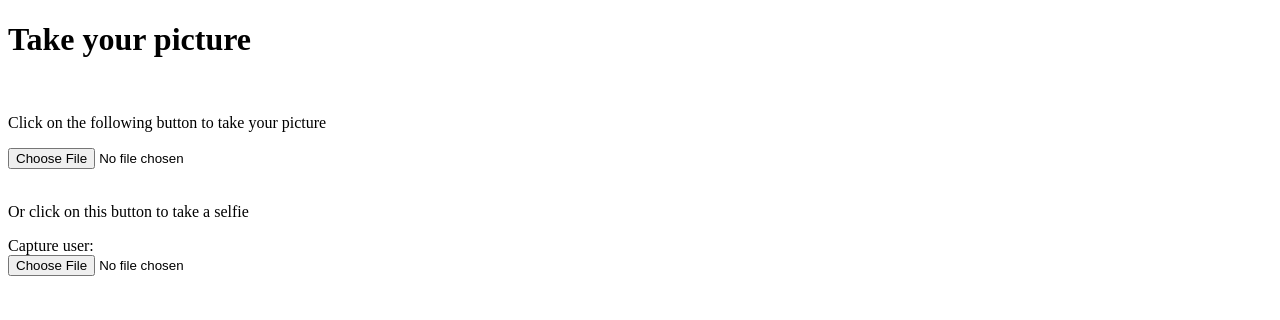
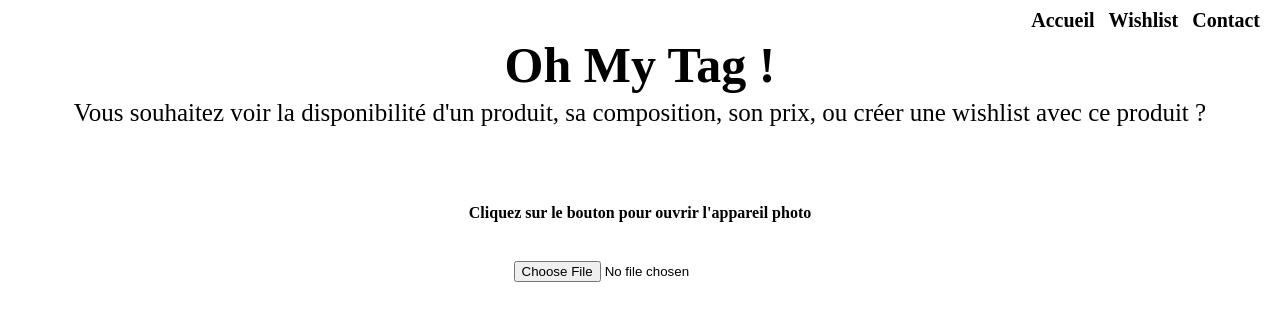
Before and after one commit to BastienU/MyDigitalProject, a plain HTML site: page index.html in a window 1280 px wide. Drawn offline with Linux system fonts and the light colour scheme.

Commit message:
Update CSS

```diff
--- a/css/style.css
+++ b/css/style.css
@@ -0,0 +1,100 @@
+/* Beginning reset CSS */
+html, body, div, span, applet, object, iframe,
+h1, h2, h3, h4, h5, h6, p, blockquote, pre,
+a, abbr, acronym, address, big, cite, code,
+del, dfn, em, img, ins, kbd, q, s, samp,
+small, strike, strong, sub, sup, tt, var,
+b, u, i, center,
+dl, dt, dd, ol, ul, li,
+fieldset, form, label, legend,
+table, caption, tbody, tfoot, thead, tr, th, td,
+article, aside, canvas, details, embed,
+figure, figcaption, footer, header, hgroup,
+menu, nav, output, ruby, section, summary,
+time, mark, audio, video {
+	margin: 0;
+	padding: 0;
+	border: 0;
+	font-size: 100%;
+	font: inherit;
+	vertical-align: baseline;
+}
+
+article, aside, details, figcaption, figure,
+footer, header, hgroup, menu, nav, section {
+	display: block;
+}
+
+body {
+	line-height: 1;
+}
+
+ol, ul {
+	list-style: none;
+}
+
+blockquote, q {
+	quotes: none;
+}
+
+blockquote:before, blockquote:after,
+q:before, q:after {
+	content: '';
+	content: none;
+}
+
+table {
+	border-collapse: collapse;
+	border-spacing: 0;
+}
+/* End reset CSS */
+
+nav {
+    text-align: right;
+    justify-content: center;
+    margin-top: 10px;
+    margin-right: 10px;
+}
+
+nav li {
+    display: inline;
+    text-align: right;
+    margin-right: 10px;
+    font-size: 20px;
+    font-weight: bold;
+}
+
+nav li a {
+    text-decoration: none;
+    color: black;
+}
+
+nav li a:hover {
+    text-decoration: underline;
+    color: #144e83;
+}
+
+h1 {
+    text-align: center;
+    font-size: 50px;
+    font-weight: bold;
+    margin-top: 10px;
+}
+
+h2 {
+    text-align: center;
+    font-size: 25px;
+    margin-top: 10px;
+}
+
+.photo p {
+    margin-top: 10vh;
+    text-align: center;
+    font-weight: bold;
+}
+
+.photo input {
+    display: block;
+    margin: 0 auto;
+    margin-top: 5vh;
+}
--- a/index.html
+++ b/index.html
@@ -4,30 +4,49 @@
     <meta charset="UTF-8">
     <meta name="viewport" content="width=device-width, initial-scale=1.0">
     <title>Oh my tag !</title>
+    <link rel="stylesheet" href="./css/style.css">
 </head>
 <body>
 
-    <h1>
-        Take your picture
-    </h1>
-    <br>
-    <p>Click on the following button to take your picture</p>
+  <nav>
+    <ul>
+      <li><a href="index.html">Accueil</a></li>
+      <li><a href="wishlist.html">Wishlist</a></li>
+      <li><a href="contact.html">Contact</a></li>
+    </ul>
+  </nav>
+
+  <h1>Oh My Tag !</h1>
+
+  <h2>
+      Vous souhaitez voir la disponibilité d'un produit, sa composition, son prix, ou créer une wishlist avec ce produit ?
+  </h2>
+
+  <div class="photo">
+    <p>Cliquez sur le bouton pour ouvrir l'appareil photo</p>
+
     <input
       type="file"
       id="environment"
       capture="environment"
       accept="photo/*"
     >
-    <br><br>
+  </div>
 
-    <p>Or click on this button to take a selfie</p>
+  <!-- #region Ouvrir l'appareil photo côté utilisateur -->
+  <!-- <p>Or click on this button to take a selfie</p>
+
   <label for="user">Capture user:</label>
+
   <br>
+
   <input
     type="file"
     id="user"
     capture="user"
     accept="image/*"
-    >
+  > -->
+
+  <!-- #endregion -->
 </body>
 </html>
```
Lines whose indentation alone changed are shown as unchanged.
